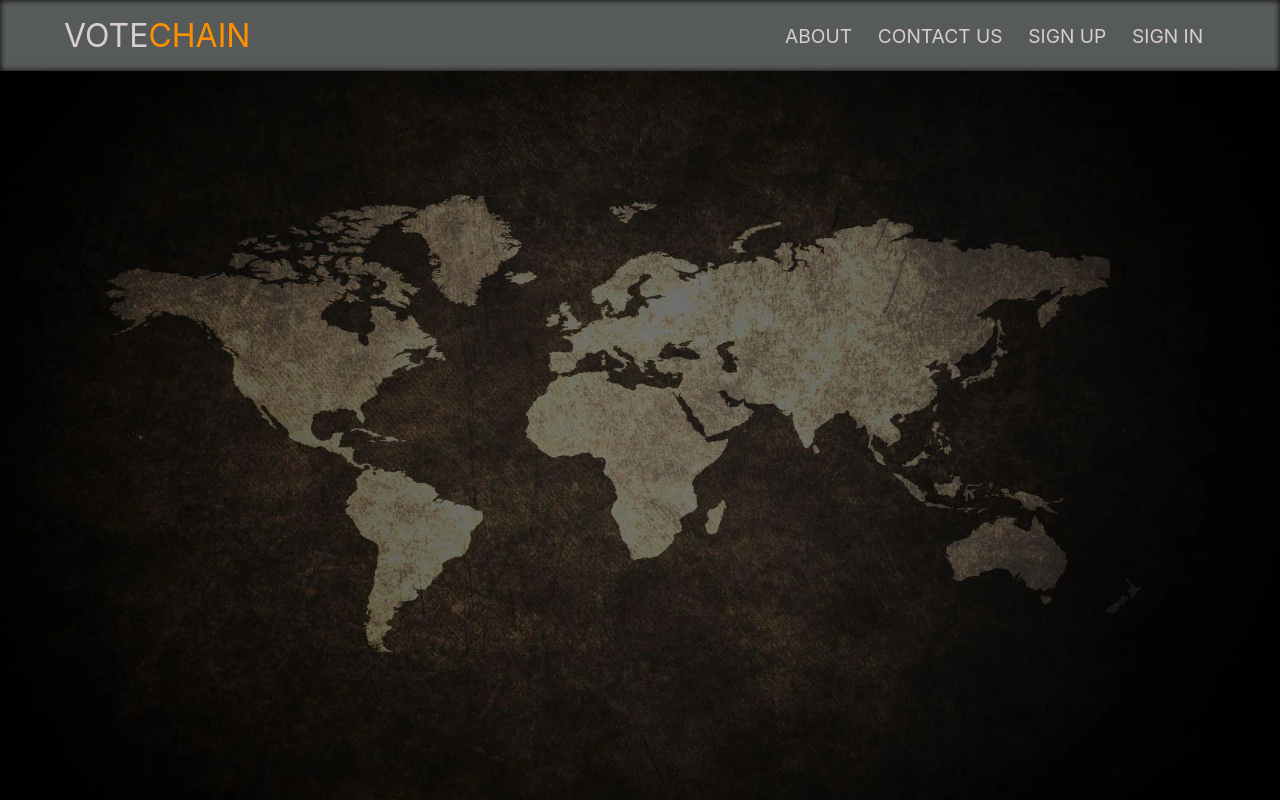
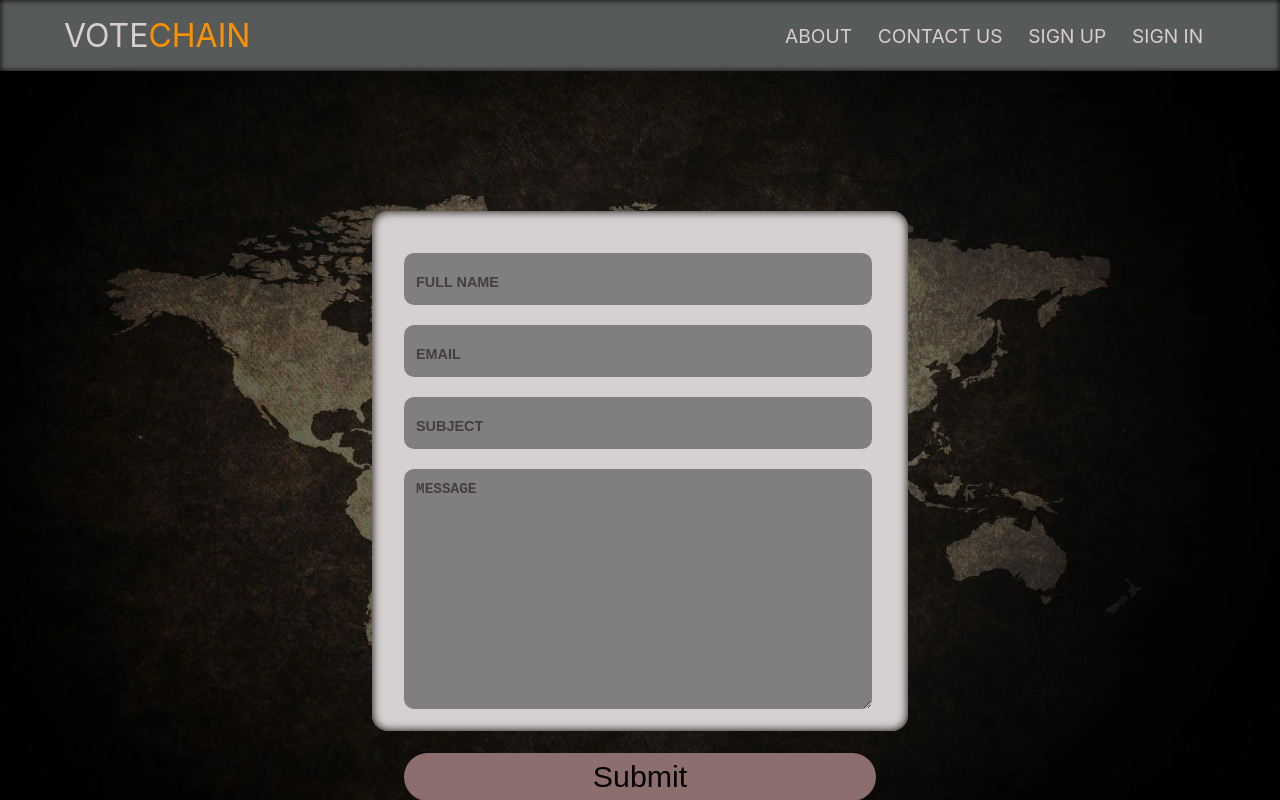
Before and after one commit to amanpreet-vi/project1, a React (Create React App) app: page /contact in a window 1280 px wide. Built offline with nearby package versions, Linux system fonts and the light colour scheme.

Commit message:
contact form added

```diff
--- a/src/App.js
+++ b/src/App.js
@@ -14,6 +14,7 @@ import CandidateController from "./components/controller/candidateController";
 import AdminController from "./components/controller/adminController";
 // import AdminPanelView from "./components/view/adminPanelView";
 import About from "./components/view/about";
+import Contact from "./components/view/contact";
 // import CardController from './components/controller/cardController';
 
 export default function App() {
@@ -36,6 +37,9 @@ export default function App() {
           <Route path="/about">
             <About />
           </Route>
+          <Route path="/contact">
+            <Contact />
+          </Route>
           <Route
             path="/candidate"
             render={(props) => <CandidateController {...props} />}
--- /dev/null
+++ b/src/components/resource/stylesheet/contact.css
@@ -0,0 +1,63 @@
+.contactFormContainer {
+  height: auto;
+  border-radius: 1rem;
+  background-color: rgb(214, 208, 208);
+  box-shadow: 0px 0px 10px black inset;
+}
+.contactForm {
+  width: auto;
+  padding: 2em;
+  height: 57vh;
+  display: flex;
+  border-radius: 1rem;
+}
+.form {
+  height: auto;
+  display: flex;
+  align-items: center;
+  flex-direction: column;
+}
+.col-md-12 {
+  width: 100%;
+  position: relative;
+}
+.form-control {
+  width: 94%;
+  border: none;
+  padding: 0.5em;
+  margin: 10px 0px;
+  font-size: 1.5rem;
+  border-radius: 10px;
+  background-color: rgb(128, 126, 126);
+  color: black;
+}
+.form-control::placeholder {
+  font-size: 0.6em;
+  font-weight: bolder;
+  text-transform: uppercase;
+  color: rgba(56, 50, 50, 0.836);
+}
+.form-control:focus {
+  outline: none;
+  place-content: none;
+  color: rgb(0, 0, 0);
+}
+#projects {
+  height: 90vh;
+  display: flex;
+  align-items: center;
+}
+.form-control:focus::placeholder {
+  transition: 0.2s;
+  color: transparent;
+}
+.btn {
+  width: 100%;
+  border: none;
+  padding: 0.2em;
+  margin: 1em 0em;
+  cursor: pointer;
+  font-size: 1.9rem;
+  border-radius: 1.2em;
+  background-color: rgb(141, 110, 110);
+}
--- /dev/null
+++ b/src/components/view/contact.jsx
@@ -0,0 +1,65 @@
+import "../resource/stylesheet/contact.css";
+export default function Contact() {
+  return (
+    <div className="contactFormContainer">
+      <div className="contactForm">
+        <form id="form">
+          <div className="column">
+            <div className="col-md-12">
+              <div className="form-group">
+                <input
+                  type="text"
+                  placeholder="Full Name"
+                  name="name"
+                  className="form-control"
+                />
+              </div>
+            </div>
+            <div className="col-md-12">
+              <div className="form-group">
+                <input
+                  type="email"
+                  className="form-control"
+                  name="email"
+                  id="email"
+                  placeholder="Email"
+                />
+              </div>
+            </div>
+            <div className="col-md-12">
+              <div className="form-group">
+                <input
+                  type="text"
+                  className="form-control"
+                  name="subject"
+                  id="subject"
+                  placeholder="Subject"
+                />
+              </div>
+            </div>
+            <div className="col-md-12">
+              <div className="form-group">
+                <textarea
+                  name="message"
+                  className="form-control"
+                  id="message"
+                  cols="30"
+                  rows="8"
+                  placeholder="Message"
+                ></textarea>
+              </div>
+            </div>
+            <div className="col-md-12">
+              <div className="form-group">
+                <button type="submit" className="btn">
+                  Submit
+                </button>
+                <div className="submitting"></div>
+              </div>
+            </div>
+          </div>
+        </form>
+      </div>
+    </div>
+  );
+}
```
